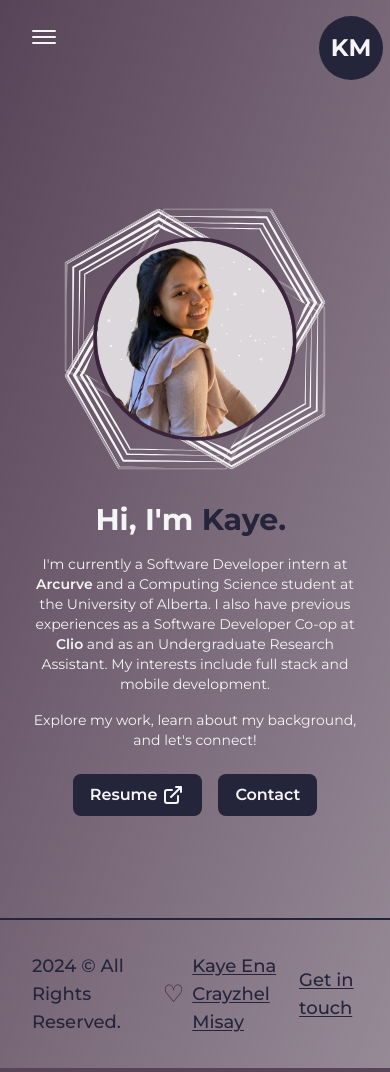
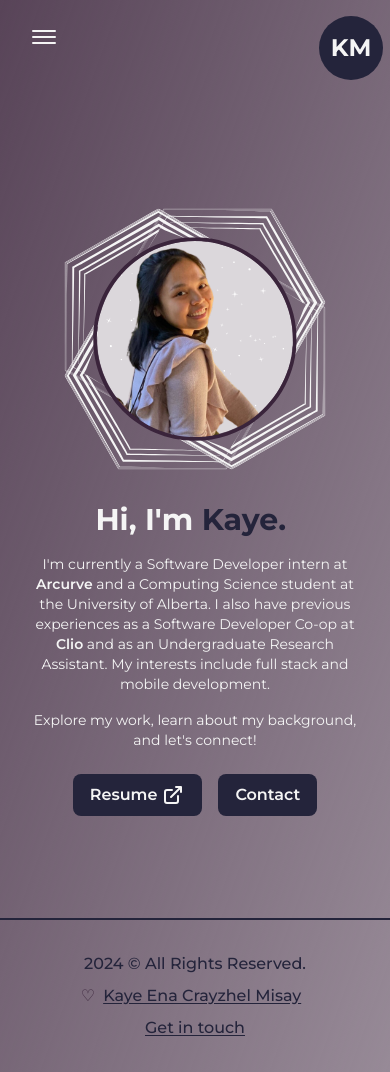
Before and after one commit to kaynzhel/kaynzhel.github.io, a Next.js app: page / in a window 390 px wide. Shown: the top 1072 px of the page. Built offline with nearby package versions, Linux system fonts and the light colour scheme.

Commit message:
update footer

```diff
--- a/app/components/Footer.js
+++ b/app/components/Footer.js
@@ -4,11 +4,11 @@ import Link from "next/link";
 
 const Footer = () => {
     return (
-        <footer className={"w-full border-t-2 border-solid border-dark font-medium text-lg text-dark"}>
-            <GenLayout className={"py-8 flex items-center justify-between"}>
+        <footer className={"w-full border-t-2 border-solid border-dark font-medium text-lg text-dark sm:text-base"}>
+            <GenLayout className={"py-8 flex items-center justify-between lg:flex-col lg:py-6"}>
                 <span>{new Date().getFullYear()} &copy; All Rights Reserved.</span>
-                <div className={"flex items-center"}>
-                    <span className={"text-2xl text-primary"}>&#9825;</span>
+                <div className={"flex items-center lg:py-2"}>
+                    <span className={"text-2xl text-primary sm:text-base"}>&#9825;</span>
                     <p className={"underline underline-offset-2 mx-2"}>Kaye Ena Crayzhel Misay</p>
                 </div>
                 <Link
```
